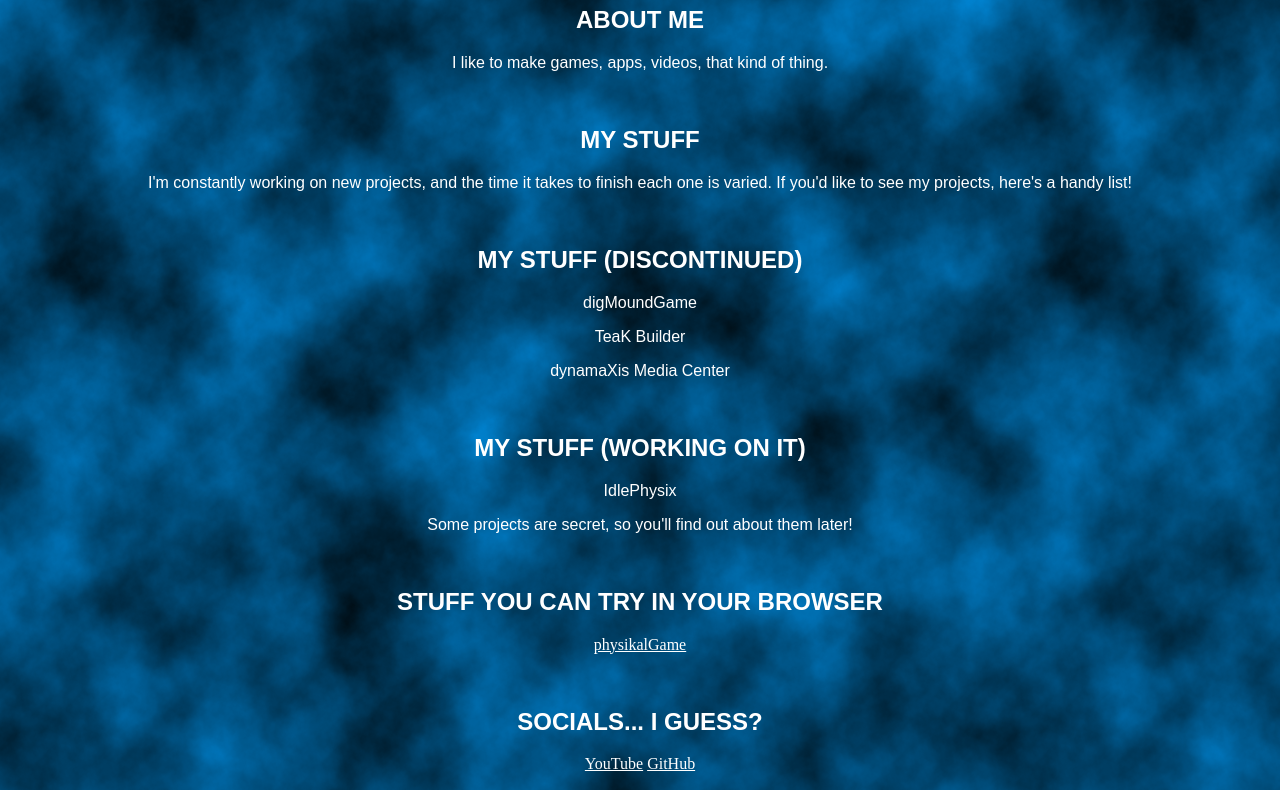
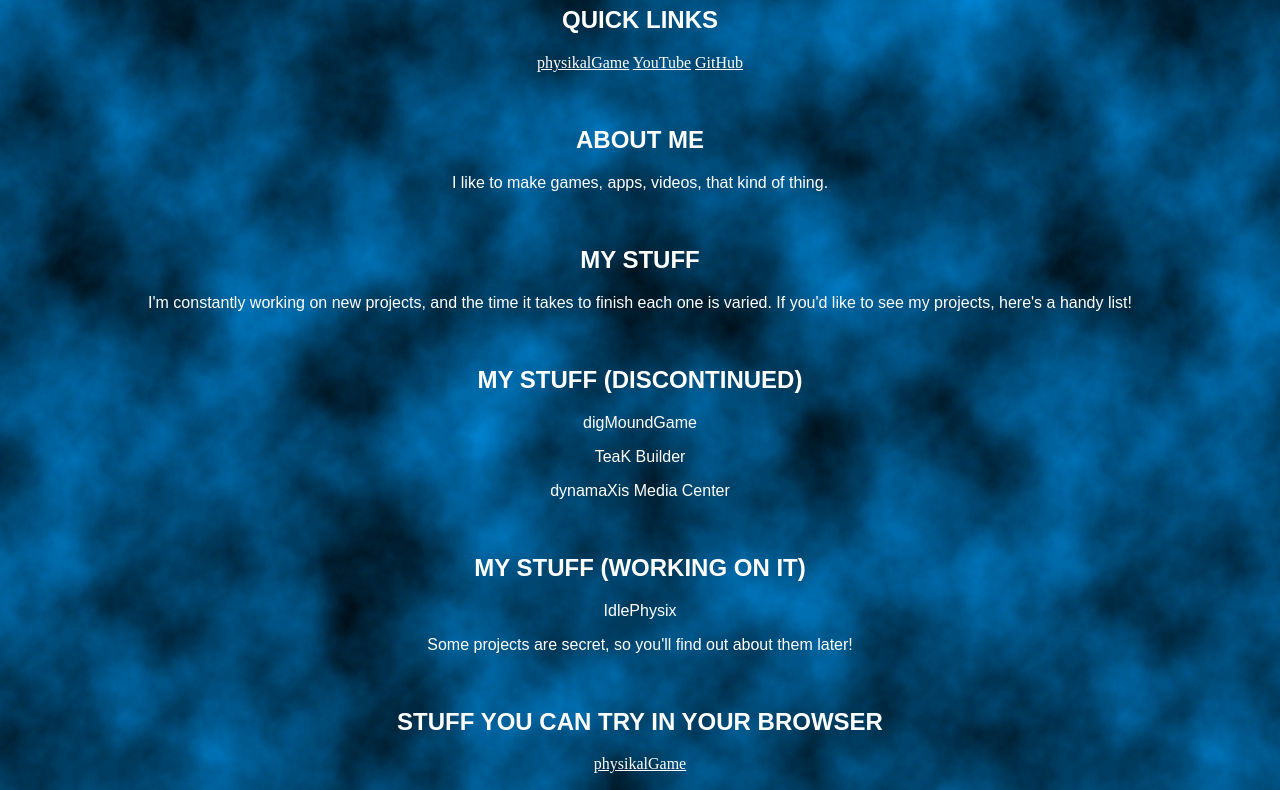
Before and after one commit to scrundae/web, a plain HTML site: page index.html in a window 1280 px wide. Shown: the part 60-850 px from the top of the page. Drawn offline with Linux system fonts and the light colour scheme; a script that the page names is missing.

Commit message:
Jelly :-D

```diff
--- a/index.html
+++ b/index.html
@@ -16,6 +16,11 @@
 </script>
 <div class="gcse-search"></div>
         <h1 style="font-family: 'Segoe Print'">scrundaegames</h1>
+		<h2 style="font-family: Arial">QUICK LINKS</h2>
+        <a href="https://scrundae.github.io/web/WebBuild/index">physikalGame</a>
+		<a href="https://www.youtube.com/@scrundae/">YouTube</a>
+        <a href="https://www.github.com/scrundae">GitHub</a>
+		<p style="font-family: Arial">&nbsp;</p>
         <h2 style="font-family: Arial">ABOUT ME</h2>
         <p style="font-family: Arial">I like to make games, apps, videos, that kind of thing.</p>
         <p style="font-family: Arial">&nbsp;</p>
```
